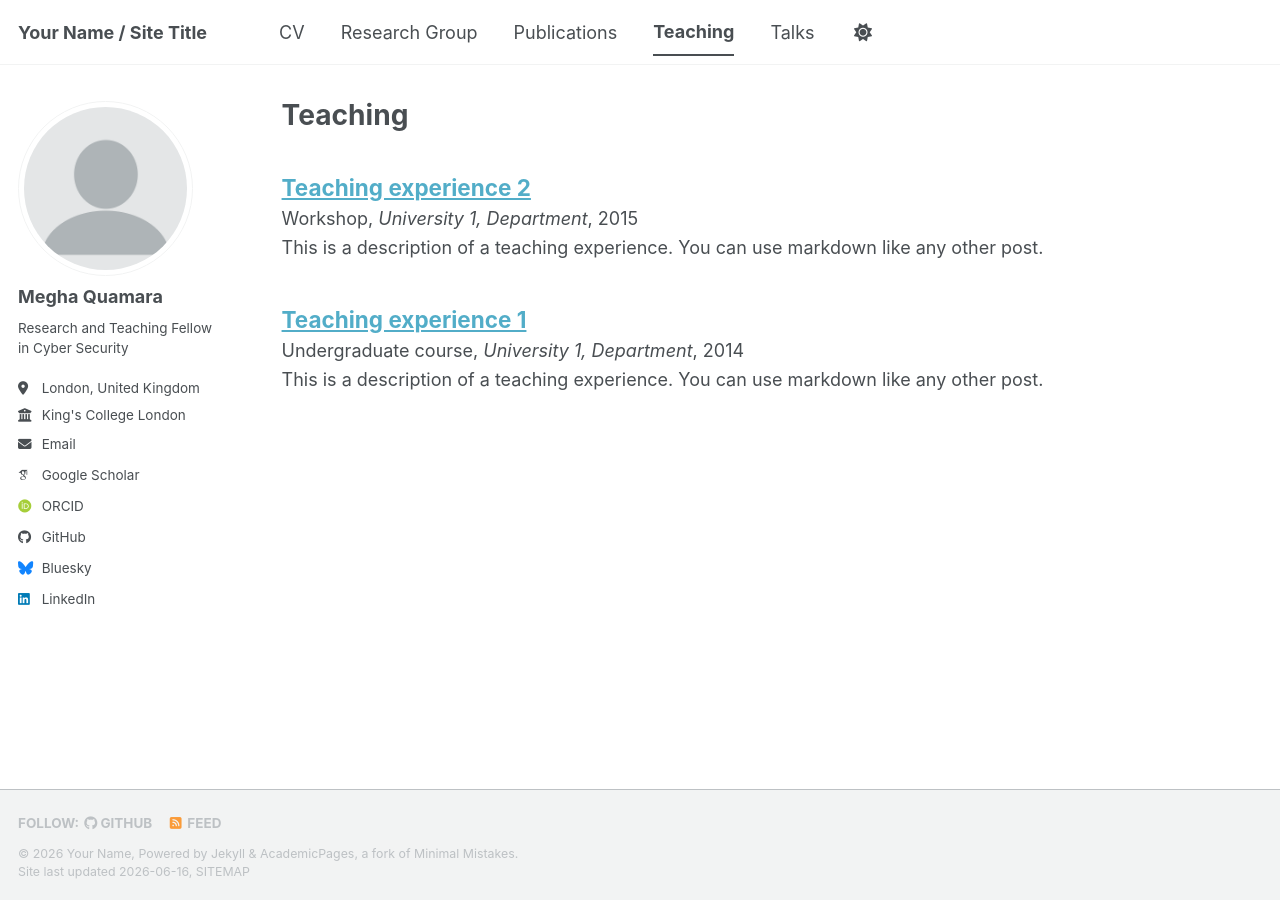
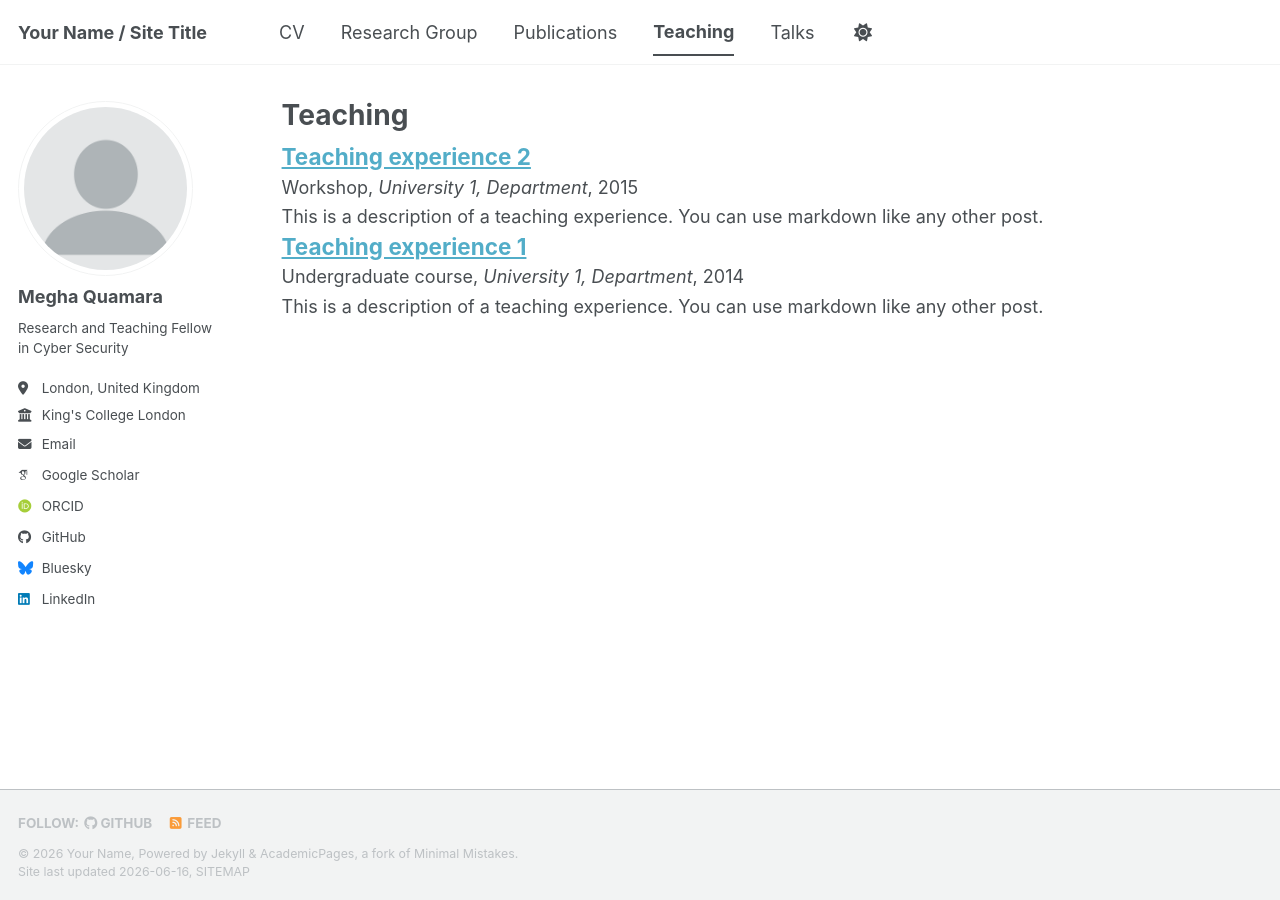
Before and after one commit to meghaquamara/personal-website, a Jekyll site: the page built from _pages/teaching.html, in a window 1280 px wide. Built offline with Jekyll 4.4.1, drawn with Linux system fonts in a browser that asks for light colours; some web fonts are replaced; a script bundle is joined from its source files by our own code; library files that are not in the unit come from our copies.

Commit message:
Update main.scss

```diff
--- a/assets/css/main.scss
+++ b/assets/css/main.scss
@@ -43,12 +43,13 @@
 ;
 
 .archive__item-title {
-    margin-bottom: 0.15em;
+    margin-top: 0 !important;
+    margin-bottom: 0.15em !important;
 }
 
 .archive__item p {
-    margin-top: 0.15em;
-    margin-bottom: 0.15em;
+    margin-top: 0.15em !important;
+    margin-bottom: 0.15em !important;
 }
 
 .archive__item {
```
